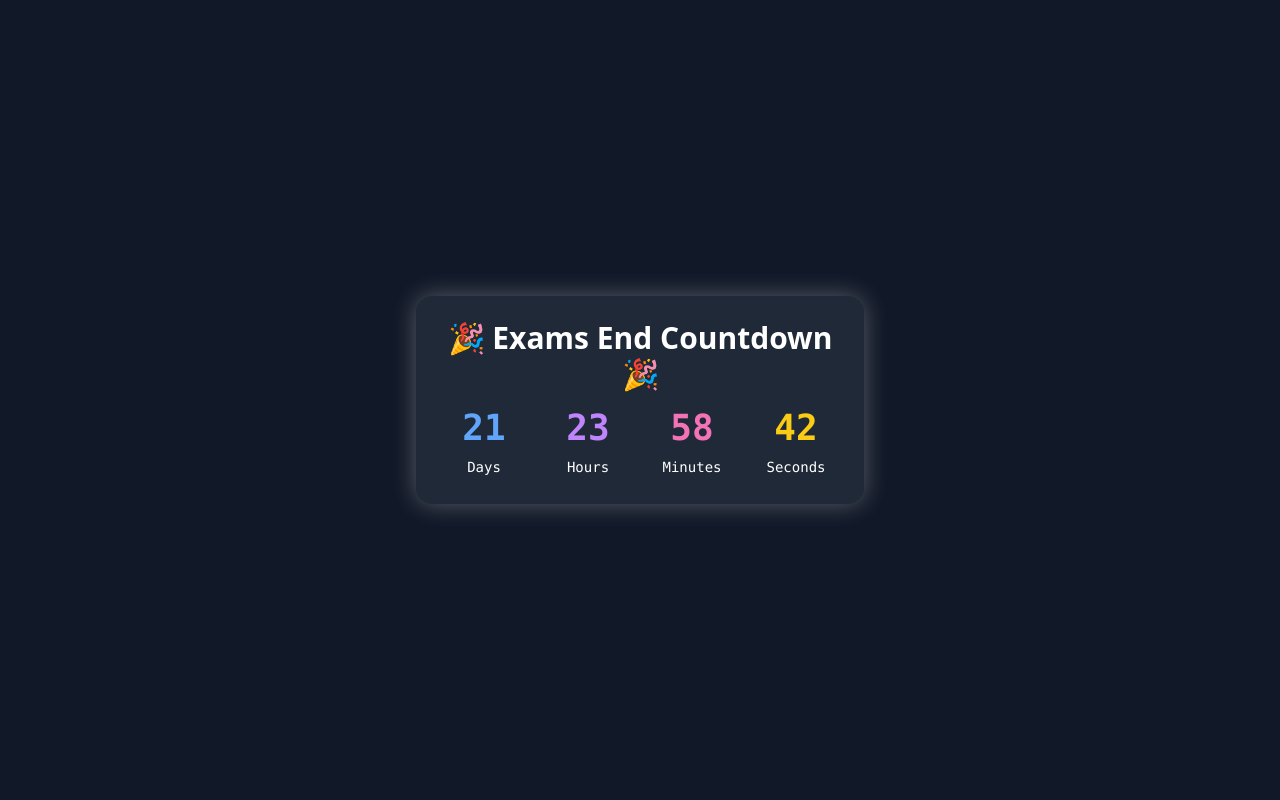
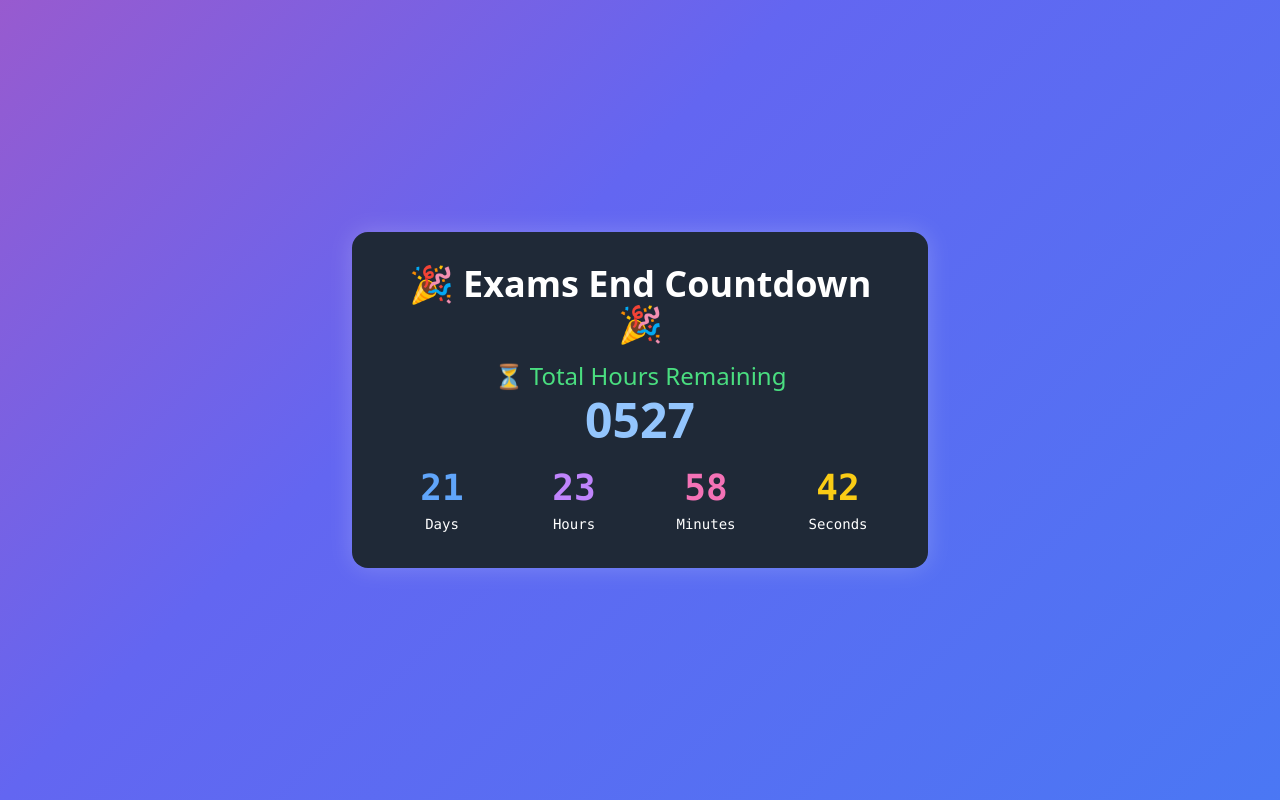
Before and after one commit to Ahmad-Mahboob/Exam_Ending, a plain HTML site: page index.html in a window 1280 px wide. Drawn offline with nearby package versions, Linux system fonts and the light colour scheme.

Commit message:
Update index.html

```diff
--- a/index.html
+++ b/index.html
@@ -3,7 +3,7 @@
 <head>
   <meta charset="UTF-8" />
   <meta name="viewport" content="width=device-width, initial-scale=1.0" />
-  <title>Exam Countdown</title>
+  <title>Exams End Countdown</title>
   <script src="https://cdn.tailwindcss.com"></script>
   <style>
     @keyframes gradientMove {
@@ -19,33 +19,40 @@
     }
 
     .glow {
-      box-shadow: 0 0 25px rgba(255, 255, 255, 0.3);
+      box-shadow: 0 0 25px rgba(255, 255, 255, 0.2);
     }
   </style>
 </head>
-<body class="min-h-screen flex items-center justify-center bg-gray-900 text-white p-6">
+<body class="min-h-screen flex items-center justify-center bg-gray-900 text-white p-6 gradient-bg">
 
-  <div class="w-full max-w-md text-center bg-gray-800 rounded-2xl p-6 glow">
-    <h1 class="text-3xl font-bold mb-4">🎉 Exams End Countdown 🎉</h1>
-    <div id="timer" class="grid grid-cols-4 gap-4 text-center text-xl sm:text-2xl font-mono">
+  <div class="w-full max-w-xl bg-gray-800 rounded-2xl p-8 glow text-center">
+    <h1 class="text-3xl sm:text-4xl font-bold mb-4">🎉 Exams End Countdown 🎉</h1>
+
+    <div class="mb-6">
+      <div class="text-xl sm:text-2xl font-medium text-green-400">⏳ Total Hours Remaining</div>
+      <div id="totalHours" class="text-4xl sm:text-5xl font-bold text-blue-300 mt-1">0000</div>
+    </div>
+
+    <div id="timer" class="grid grid-cols-4 gap-4 text-center text-base sm:text-xl font-mono">
       <div>
-        <div id="days" class="text-4xl font-bold text-blue-400">00</div>
+        <div id="days" class="text-3xl sm:text-4xl font-bold text-blue-400">00</div>
         <span class="text-sm">Days</span>
       </div>
       <div>
-        <div id="hours" class="text-4xl font-bold text-purple-400">00</div>
+        <div id="hours" class="text-3xl sm:text-4xl font-bold text-purple-400">00</div>
         <span class="text-sm">Hours</span>
       </div>
       <div>
-        <div id="minutes" class="text-4xl font-bold text-pink-400">00</div>
+        <div id="minutes" class="text-3xl sm:text-4xl font-bold text-pink-400">00</div>
         <span class="text-sm">Minutes</span>
       </div>
       <div>
-        <div id="seconds" class="text-4xl font-bold text-yellow-400">00</div>
+        <div id="seconds" class="text-3xl sm:text-4xl font-bold text-yellow-400">00</div>
         <span class="text-sm">Seconds</span>
       </div>
     </div>
-    <div id="message" class="mt-6 text-green-400 font-semibold text-xl hidden">
+
+    <div id="message" class="mt-8 text-green-400 font-semibold text-xl hidden">
       🥳 Your exams are over! Enjoy your freedom!
     </div>
   </div>
@@ -60,13 +67,16 @@
       if (distance <= 0) {
         clearInterval(timer);
         document.getElementById("timer").style.display = "none";
+        document.getElementById("totalHours").textContent = "0000";
         document.getElementById("message").classList.remove("hidden");
       } else {
+        const totalHours = Math.floor(distance / (1000 * 60 * 60));
         const days = Math.floor(distance / (1000 * 60 * 60 * 24));
         const hours = Math.floor((distance % (1000 * 60 * 60 * 24)) / (1000 * 60 * 60));
         const minutes = Math.floor((distance % (1000 * 60 * 60)) / (1000 * 60));
         const seconds = Math.floor((distance % (1000 * 60)) / 1000);
 
+        document.getElementById("totalHours").textContent = String(totalHours).padStart(4, "0");
         document.getElementById("days").textContent = String(days).padStart(2, "0");
         document.getElementById("hours").textContent = String(hours).padStart(2, "0");
         document.getElementById("minutes").textContent = String(minutes).padStart(2, "0");
```
